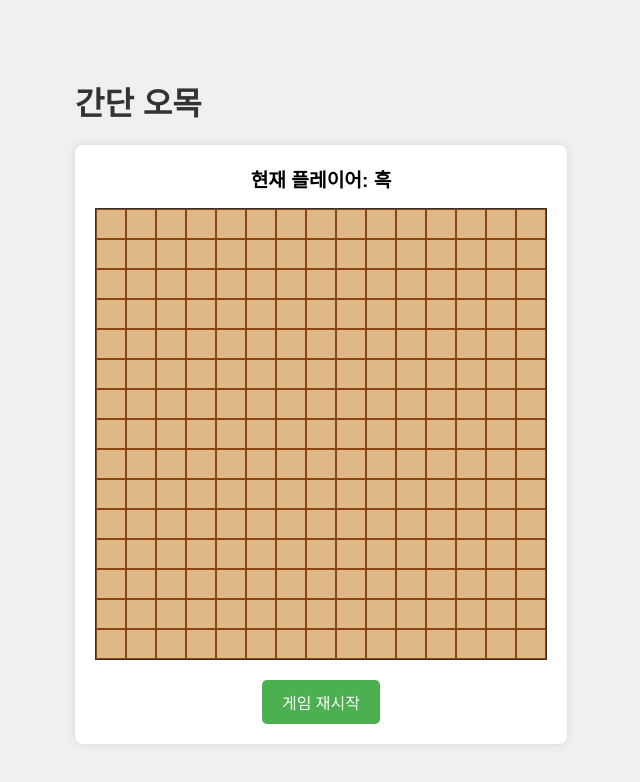
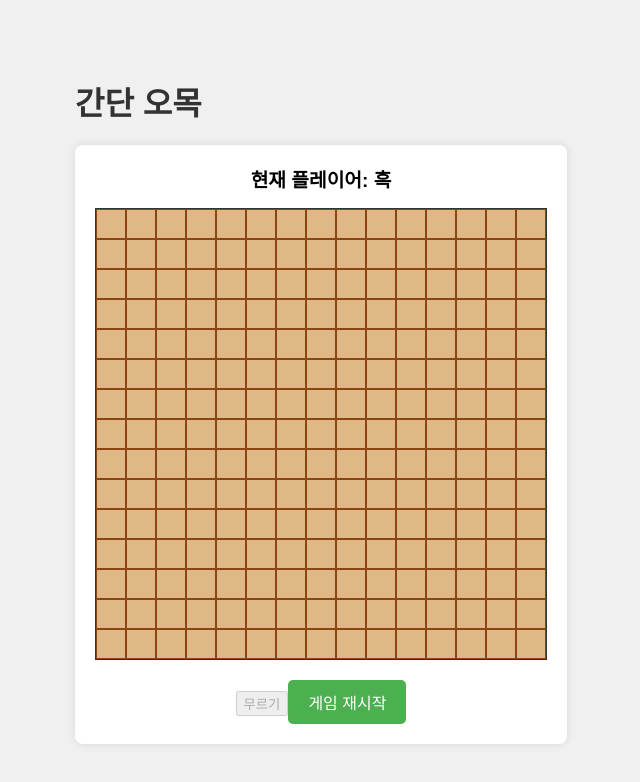
Before and after one commit to freamwork97/test_repo, a Next.js app: page / in a window 1280 px wide. Both pictures are taken after a click on the button "플레이어 vs AI". Shown: the top 782 px of the page, without its empty margins (319-959 px from the left). Built offline with nearby package versions, Linux system fonts and the light colour scheme.

Commit message:
무르기 기능 추가

```diff
--- a/src/app/page.tsx
+++ b/src/app/page.tsx
@@ -15,6 +15,7 @@ export default function Home() {
     const [statusMessage, setStatusMessage] = useState('');
     const [lastMove, setLastMove] = useState<{ row: number, col: number } | null>(null);
     const [renjuRule, setRenjuRule] = useState(true);
+    const [history, setHistory] = useState<{ board: (Player | null)[][], currentPlayer: Player, lastMove: { row: number, col: number } | null }[]>([]);
 
     useEffect(() => {
         if (gameMode) {
@@ -41,6 +42,7 @@ export default function Home() {
         setGameOver(false);
         setStatusMessage('현재 플레이어: 흑');
         setLastMove(null);
+        setHistory([]);
     };
 
     const handleCellClick = (row: number, col: number) => {
@@ -58,6 +60,9 @@ export default function Home() {
     };
 
     const placeStone = (row: number, col: number, player: Player) => {
+        const newHistory = [...history, { board, currentPlayer, lastMove }];
+        setHistory(newHistory);
+
         const newBoard = board.map(r => [...r]);
         newBoard[row][col] = player;
         setBoard(newBoard);
@@ -74,6 +79,26 @@ export default function Home() {
             setCurrentPlayer(nextPlayer);
             setStatusMessage(`현재 플레이어: ${nextPlayer === 'black' ? '흑' : '백'}`);
         }
+    };
+
+    const handleUndo = () => {
+        if (history.length === 0) return;
+
+        let lastState = history[history.length - 1];
+        let newHistory = history.slice(0, history.length - 1);
+
+        // If AI mode, undo the AI's move as well
+        if (gameMode === 'ai' && currentPlayer === 'black' && history.length > 1) {
+            lastState = history[history.length - 2];
+            newHistory = history.slice(0, history.length - 2);
+        }
+
+        setBoard(lastState.board);
+        setCurrentPlayer(lastState.currentPlayer);
+        setLastMove(lastState.lastMove);
+        setHistory(newHistory);
+        setGameOver(false);
+        setStatusMessage(`현재 플레이어: ${lastState.currentPlayer === 'black' ? '흑' : '백'}`);
     };
 
     const checkWin = (currentBoard: (Player | null)[][], row: number, col: number): boolean => {
@@ -422,6 +447,9 @@ export default function Home() {
                             ))
                         )}
                     </div>
+                    <button id="undo-button" onClick={handleUndo} disabled={history.length === 0}>
+                        무르기
+                    </button>
                     <button id="reset-button" onClick={initializeBoard}>게임 재시작</button>
                 </div>
             )}
```
